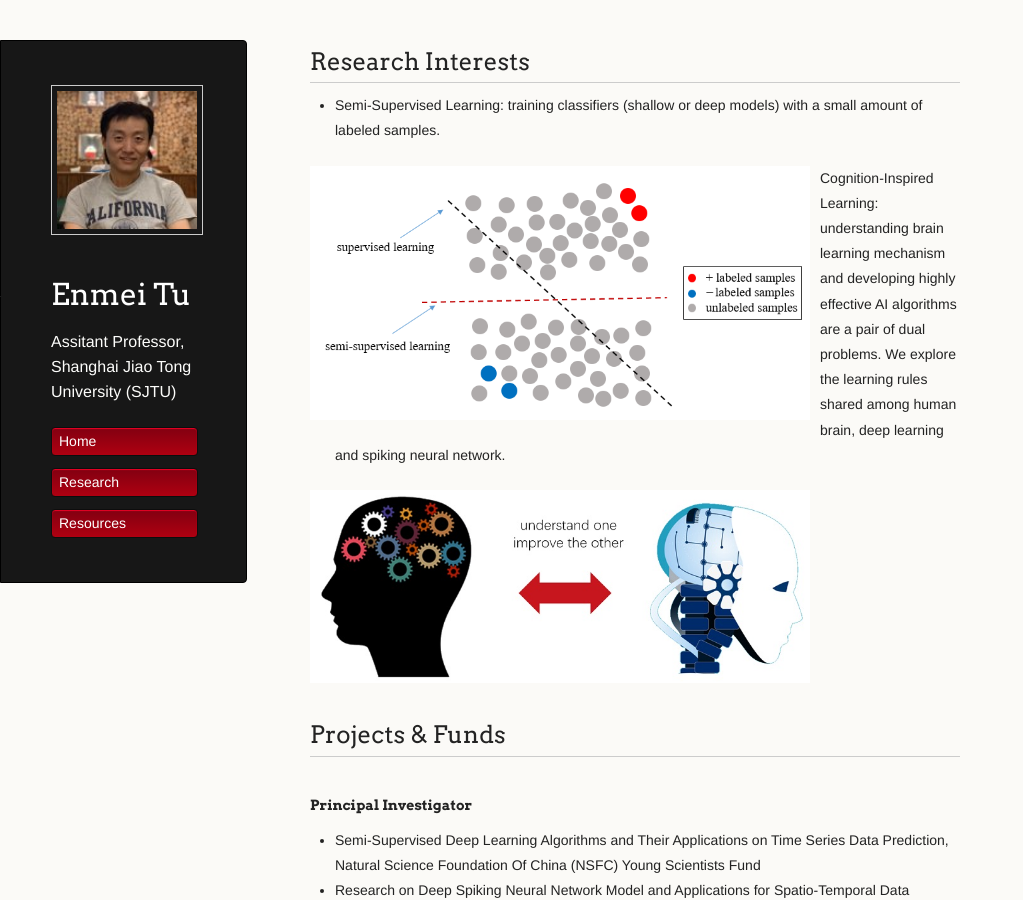
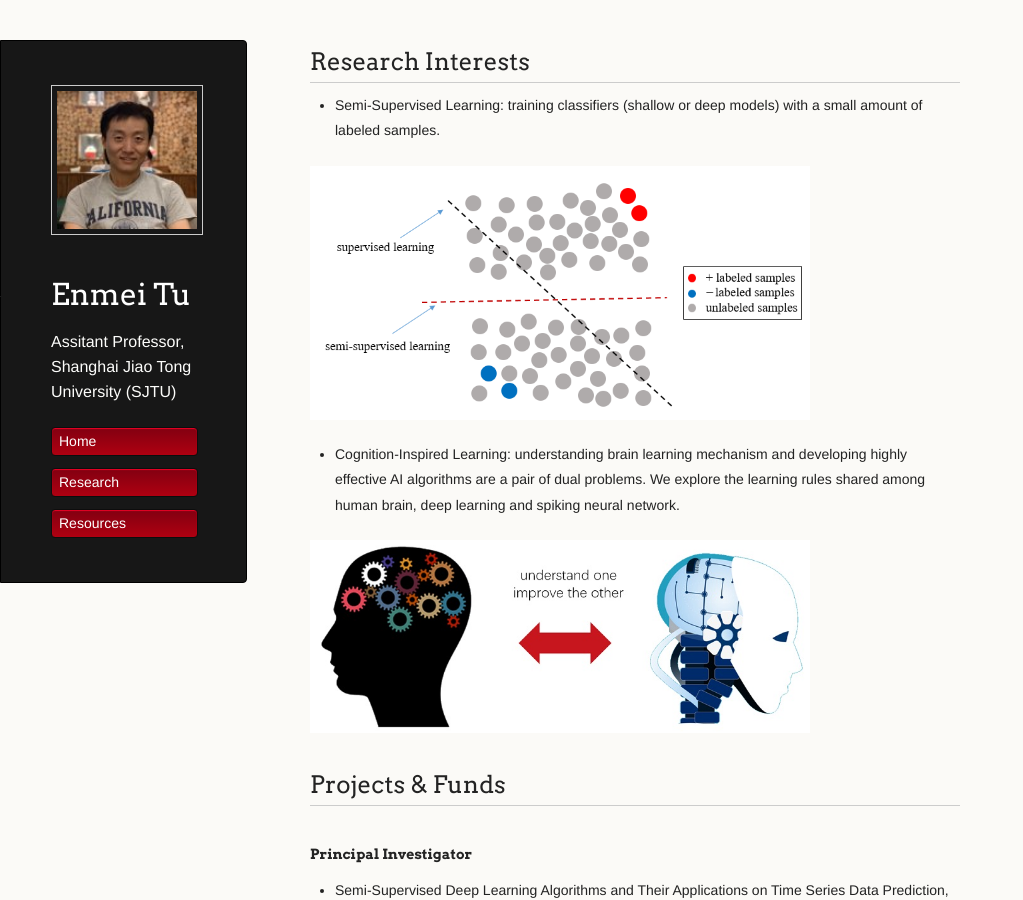
Before and after one commit to hellotem/enmeitu.github.io, a Jekyll site: the page built from research/index.md, in a window 1280 px wide and 900 px high. Shown: the whole window, without its empty margins (0-1023 px from the left). Built offline with Jekyll 4.4.1, drawn with Linux system fonts in a browser that asks for light colours; our own code applies the rules of GitHub Pages for plain Markdown files.

Commit message:
Update index.md

```diff
--- a/research/index.md
+++ b/research/index.md
@@ -2,7 +2,7 @@
 
 * Semi-Supervised Learning: training classifiers (shallow or deep models) with a small amount of labeled samples.
 
-<img src="ssl5.png" alt="Markdown Monster icon" width="500" style="float: left; margin-right: 10px;" />
+<img src="ssl5.png" alt="Markdown Monster icon" width="500" />
 
 * Cognition-Inspired Learning: understanding brain learning mechanism and developing highly effective AI algorithms are a pair of dual problems. We explore the learning rules shared among human brain, deep learning and spiking neural network.
 
```
